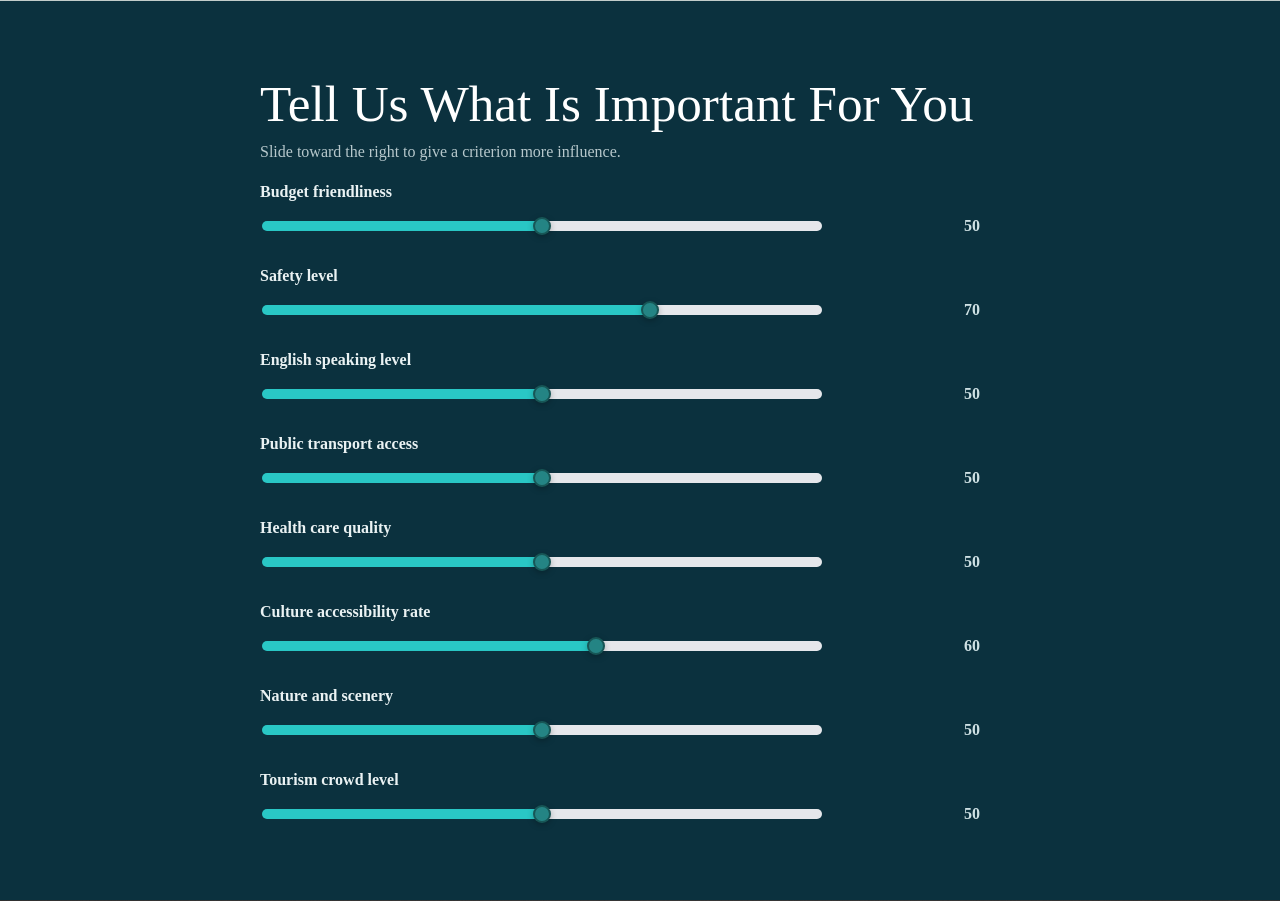
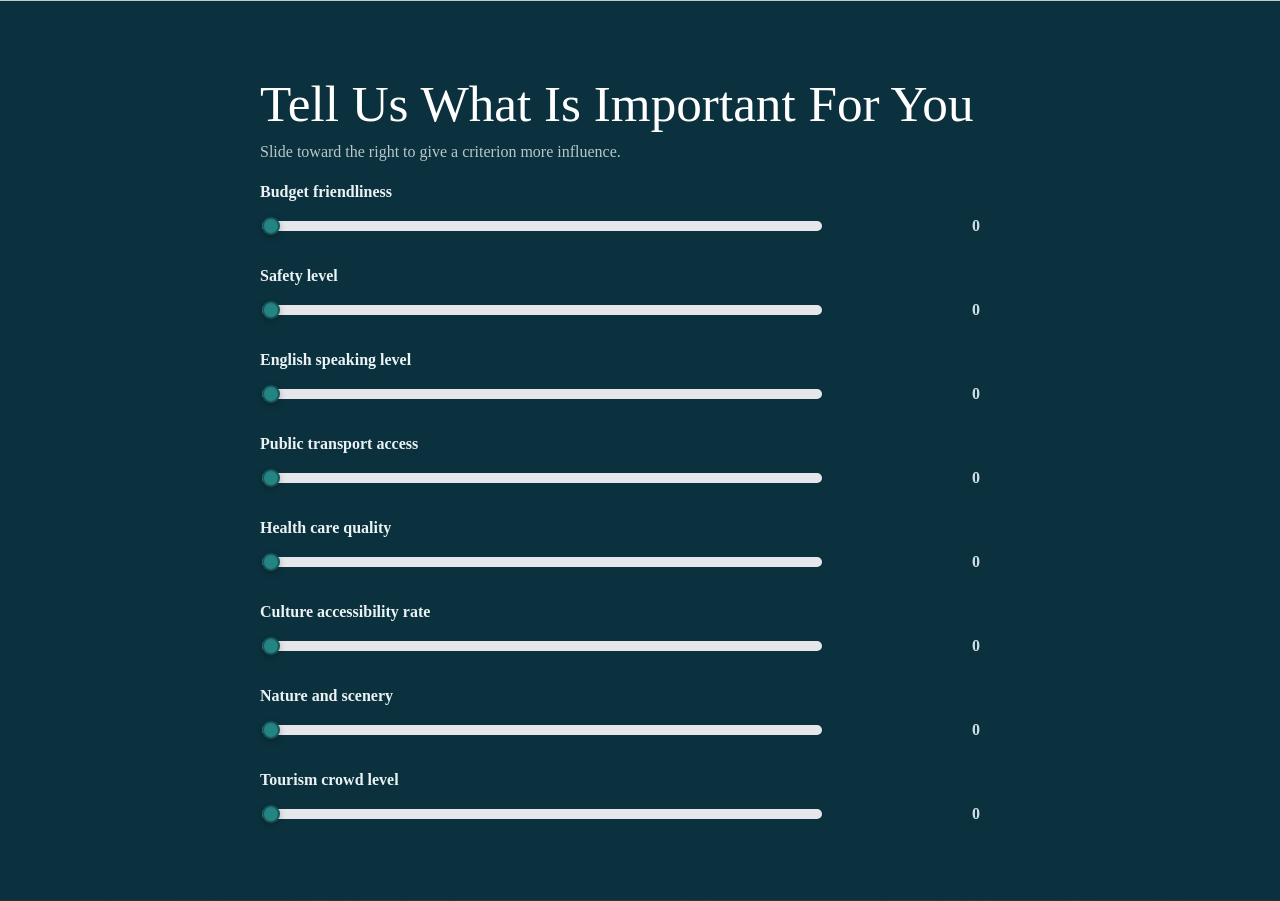
Before and after one commit to tamar-berger/DataProject, a Flask app: page / in a window 1280 px wide. Shown: the part 1599-2500 px from the top of the page. Run offline with Flask 3, Linux system fonts and the light colour scheme; some web fonts are replaced.

Commit message:
Update index.html - zeros - round 2

```diff
--- a/templates/index.html
+++ b/templates/index.html
@@ -95,49 +95,49 @@
         <div class="criteria-grid">
           <label class="slider">
             <span>Budget friendliness</span>
-            <input type="range" min="0" max="100" value="50" data-key="budget">
+            <input type="range" min="0" max="100" value="0" data-key="budget">
             <output>0</output>
           </label>
 
           <label class="slider">
             <span>Safety level</span>
-            <input type="range" min="0" max="100" value="70" data-key="safety">
+            <input type="range" min="0" max="100" value="0" data-key="safety">
             <output>0</output>
           </label>
 
           <label class="slider">
             <span>English speaking level</span>
-            <input type="range" min="0" max="100" value="50" data-key="english">
+            <input type="range" min="0" max="100" value="0" data-key="english">
             <output>0</output>
           </label>
 
           <label class="slider">
             <span>Public transport access</span>
-            <input type="range" min="0" max="100" value="50" data-key="transport">
+            <input type="range" min="0" max="100" value="0" data-key="transport">
             <output>0</output>
           </label>
 
           <label class="slider">
             <span>Health care quality</span>
-            <input type="range" min="0" max="100" value="50" data-key="health">
+            <input type="range" min="0" max="100" value="0" data-key="health">
             <output>0</output>
           </label>
 
           <label class="slider">
             <span>Culture accessibility rate</span>
-            <input type="range" min="0" max="100" value="60" data-key="culture">
+            <input type="range" min="0" max="100" value="0" data-key="culture">
             <output>0</output>
           </label>
 
           <label class="slider">
             <span>Nature and scenery</span>
-            <input type="range" min="0" max="100" value="50" data-key="nature">
+            <input type="range" min="0" max="100" value="0" data-key="nature">
             <output>0</output>
           </label>
 
           <label class="slider">
             <span>Tourism crowd level</span>
-            <input type="range" min="0" max="100" value="50" data-key="tourism">
+            <input type="range" min="0" max="100" value="0" data-key="tourism">
             <output>0</output>
           </label>
 
```
